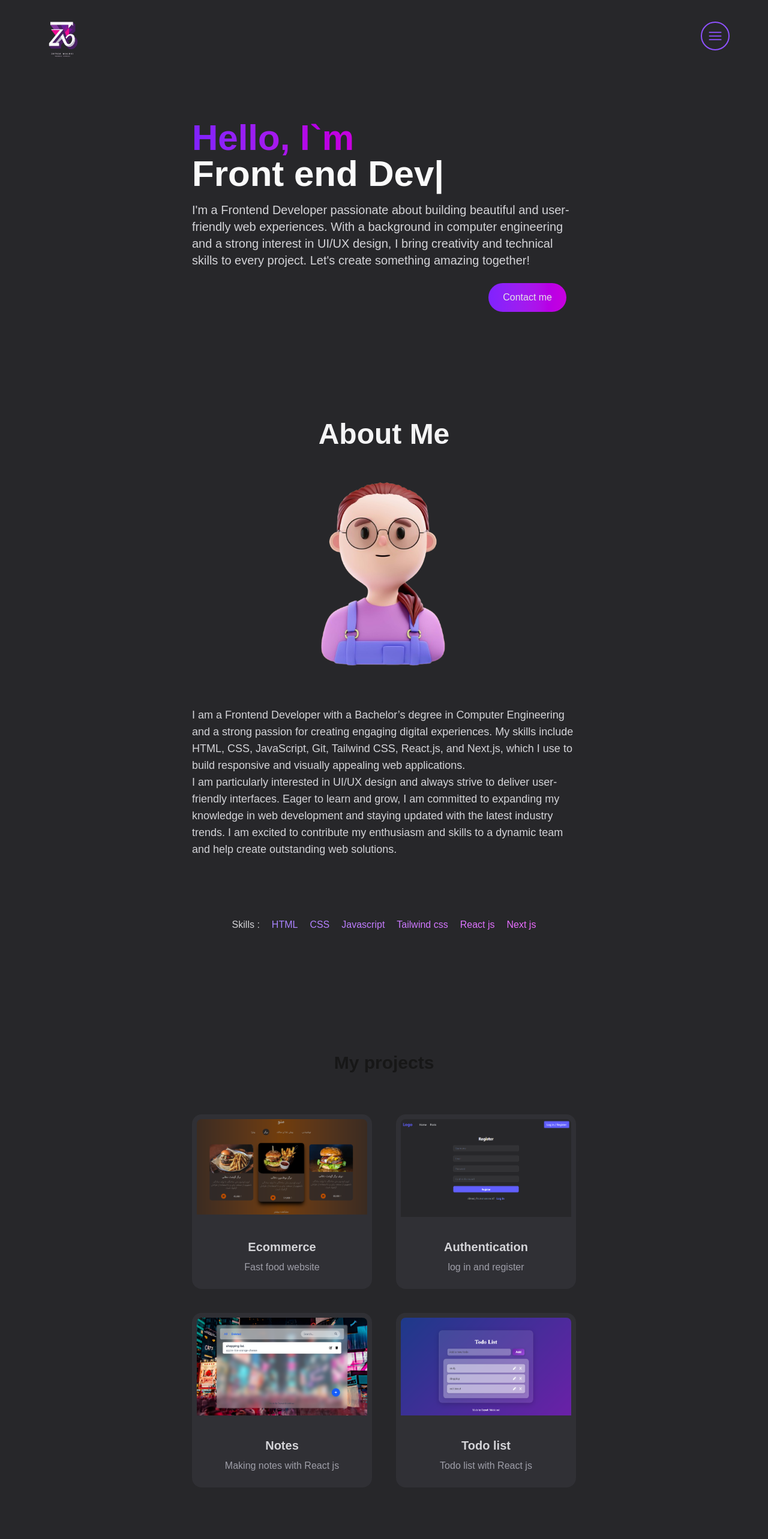
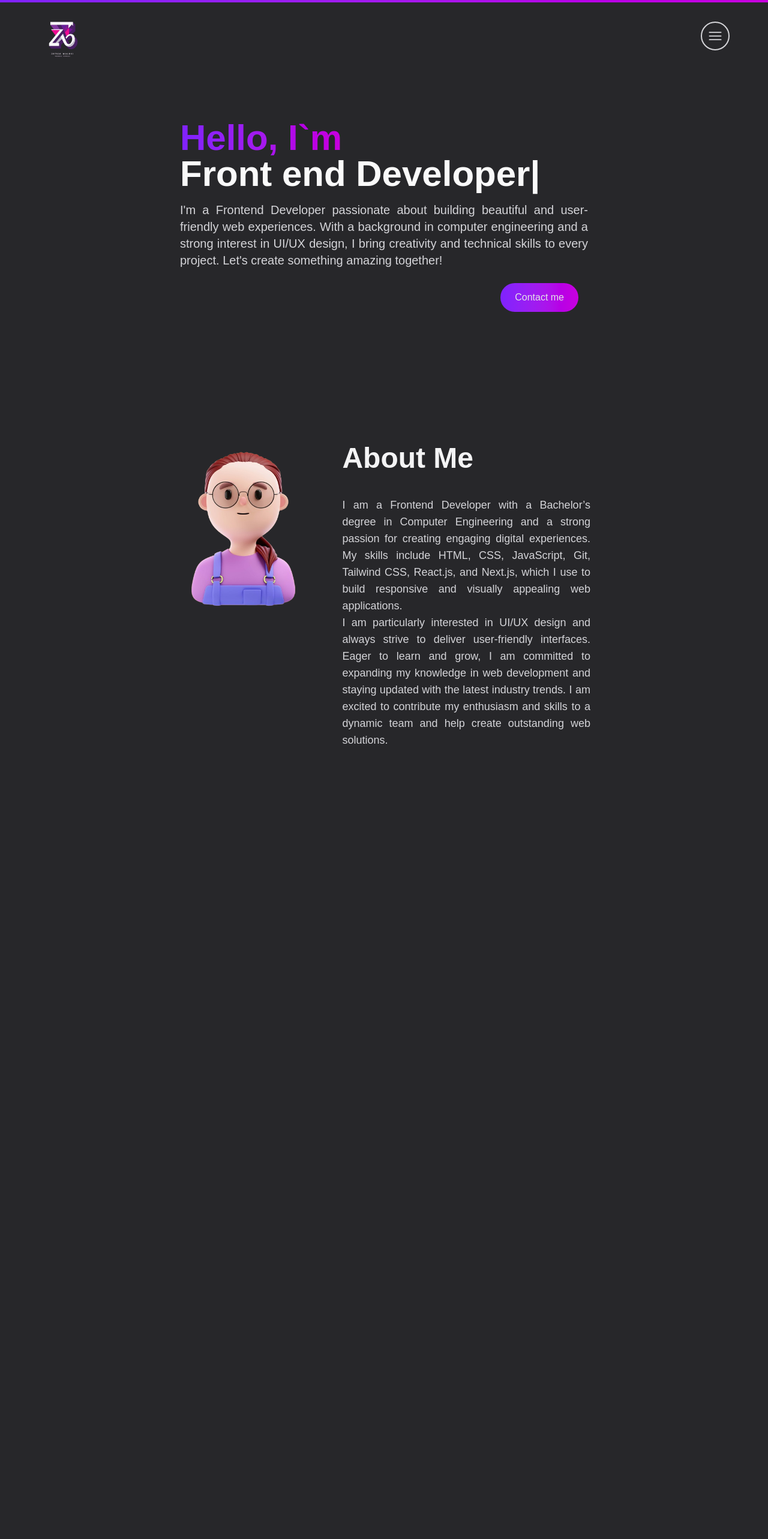
Before and after one commit to zeynabmaleki/portfolio-nextjs, a Next.js app: page / in a window 1280 px wide. Shown: the top 2566 px of the page at 60% size. Built offline with nearby package versions, Linux system fonts and the light colour scheme.

Commit message:
adding more animation

```diff
--- a/app/components/AboutSection.js
+++ b/app/components/AboutSection.js
@@ -1,9 +1,10 @@
 'use client'
 
-import React, { useTransition, useState } from 'react'
+import React, { useTransition, useState, useRef } from 'react'
 import Image from 'next/image'
 import TabButton from './TabButton'
-
+import { motion, useInView } from 'framer-motion'
+import { VelocityText } from './VelocityText'
 
 // const TAB_DATA = [
 //     {
@@ -31,8 +32,21 @@
 //     }
 // ]
 
+const cardVariantsOne = {
+    initial: { x: -75, opacity: 0 },
+    animate: { x: 0, opacity: 1 }
+}
+
+const cardVariantsTwo = {
+    initial: { x: 75, opacity: 0 },
+    animate: { x: 0, opacity: 1 }
+}
 
 export default function AboutSection() {
+
+    const ref = useRef(null)
+    const isInView = useInView(ref, { once: true })
+
     // const [tab, setTab] = useState("skills")
     // const [isPending, startTransition] = useTransition()
 
@@ -45,22 +59,40 @@
     // }
 
     return (
-        <section id='about' className='text-zinc-300 scroll-mt-20 mt-45 mb-25'>
-            <div className='flex flex-col justify-center items-center gap-10 mt-4 md:mt-0 text-left'>
+        <section id='about' className='text-zinc-300 scroll-mt-25 mt-45 mb-0 flex flex-col justify-center items-center'>
 
-                <h2 className='text-5xl font-bold mb-0 text-zinc-100'>
-                    About Me
-                </h2>
-
+            <div
+                ref={ref}
+                className='grid grid-cols-5 grid-rows-3 gap-4 mt-0 md:mt-0 text-left'
+            >
+                <motion.div
+                    variants={cardVariantsOne}
+                    initial='initial'
+                    animate={isInView ? 'animate' : 'initial'}
+                    transition={{ duration: 1, delay: 0.5 }}
+                    className='col-span-2 row-span-3'
+                >
                     <Image
                         src="/pic/avatar.png"
                         width={350}
                         height={350}
                         alt="pc pic"
-                    className=''
                     />
+                </motion.div>
 
-                <p className='text-base lg:text-lg'>
+
+                <motion.div
+                    variants={cardVariantsTwo}
+                    initial='initial'
+                    animate={isInView ? 'animate' : 'initial'}
+                    transition={{ duration: 1, delay: 0.5 }}
+                    className="col-span-3 row-span-3 col-start-3"
+                >
+                    <h2 className='text-5xl font-bold mb-10 text-zinc-100'>
+                        About Me
+                    </h2>
+
+                    <p className='text-base lg:text-lg col-span-3 row-span-2 col-start-3 row-start-2 pr-9 text-justify'>
                         I am a Frontend Developer with a Bachelor’s degree in Computer Engineering and a strong passion for creating engaging digital experiences.
                         My skills include HTML, CSS, JavaScript, Git, Tailwind CSS, React.js, and Next.js,
                         which I use to build responsive and visually appealing web applications. <br />
@@ -68,19 +100,24 @@
                         Eager to learn and grow, I am committed to expanding my knowledge in web development and staying updated with the latest industry trends.
                         I am excited to contribute my enthusiasm and skills to a dynamic team and help create outstanding web solutions.
                     </p>
+                </motion.div>
 
-                <div className='flex flex-row justify-center items-center gap-5 pt-15'>
+
+
+                <div className='col-span-5 row-start-4'>
+                    {/* <div className='flex flex-col justify-center items-center gap-5 pt-15'>
                         <h4>Skills : </h4>
-                    <ul className='flex flex-row gap-5 text-transparent bg-clip-text bg-gradient-to-r from-violet-400 to-fuchsia-400'>
+                        <div className='flex flex-col gap-5 text-transparent bg-clip-text bg-gradient-to-r from-violet-400 to-fuchsia-400'>
                             <li className='hover:text-zinc-200 '>HTML</li>
                             <li className='hover:text-zinc-200 '>CSS</li>
                             <li className='hover:text-zinc-200 '>Javascript</li>
                             <li className='hover:text-zinc-200 '>Tailwind css</li>
                             <li className='hover:text-zinc-200 '>React js</li>
                             <li className='hover:text-zinc-200'>Next js</li>
-                    </ul>
                         </div>
-
+                    </div> */}
+                    <VelocityText />
+                </div>
             </div>
 
 
--- a/app/components/EmailSection.js
+++ b/app/components/EmailSection.js
@@ -1,6 +1,19 @@
 'use client'
-import React, { useState } from "react";
+import React, { useState, useRef } from "react";
 import Link from 'next/link'
+import { motion, useInView } from 'framer-motion'
+
+
+const cardVariantsOne = {
+    initial: { y: -75, opacity: 0 },
+    animate: { y: 0, opacity: 1 }
+}
+
+const cardVariantsTwo = {
+    initial: { y: 75, opacity: 0 },
+    animate: { y: 0, opacity: 1 }
+}
+
 
 export default function EmailSection() {
 
@@ -37,29 +50,42 @@
         }
     };
 
+    const ref = useRef(null)
+    const isInView = useInView(ref, { once: true })
+
+
     return (
-        <section id="contact" className='scroll-mt-20 grid md:grid-cols-2 my-12 md:my-25 py-24 gap-15 mx-0 relative'>
+        <section id="contact" ref={ref} className=' grid md:grid-cols-2 mt-50 mb-0 pt-35 md:mt-25 md:mb-25  gap-15 mx-0 relative'>
             {/* <div className="size-130 rounded-full bg-radial-[at_50%_75%] blur-3xl   from-purple-900 from-40% to-zinc-800 absolute top-1/2 left-50 transform -translate-x-1/2 -translate-1/2"></div> */}
-            <div className='z-9 pl-2 max-md:pb-15'>
 
+                <motion.div
+                    variants={cardVariantsOne}
+                    initial='initial'
+                    animate={isInView ? 'animate' : 'initial'}
+                    transition={{ duration: 1, delay: 0.5 }}
+                    className='z-9 pl-2 max-md:pb-15'
+                >
                     <h5 className='font-bold text-2xl text-zinc-50  mb-10'>Let&apos;s connect</h5>
-                <p className='text-zinc-400 mb-4 max-w-md text-lg'>
+                    <p className='text-zinc-400 mb-4 max-w-md text-lg text-justify'>
                         I&apos;m always excited to connect with fellow developers,
                         potential collaborators, or anyone interested in my work.
                         Whether you have a project in mind, want to discuss opportunities,
                         or just say hello, feel free to reach out.
                         Let&apos;s build something amazing together!
                     </p>
-
-
                     <div className='socials flex flex-row gap-15 mt-10 text-transparent bg-clip-text bg-gradient-to-r from-violet-400 to-fuchsia-400'>
                         {/* <FaGithub /> */}
                         <Link href='https://github.com/zeynabmaleki' className='hover:text-zinc-200 '>Github</Link>
                         <Link href='https://jobvision.ir/cv/89898381-004723' className='hover:text-zinc-200 ' >Jobvision </Link>
                     </div>
-            </div>
+                </motion.div>
 
-            <div>
+                <motion.div
+                    variants={cardVariantsTwo}
+                    initial='initial'
+                    animate={isInView ? 'animate' : 'initial'}
+                    transition={{ duration: 1, delay: 0.5 }}
+                >
                     <form onSubmit={handleSubmit}
                         className='flex flex-col'>
                         <div className='mb-6'>
@@ -120,7 +146,8 @@
                             </p>
                         )}
                     </form>
-            </div>
+                </motion.div>
+
         </section>
     )
 }
--- a/app/components/HeroSection.js
+++ b/app/components/HeroSection.js
@@ -10,14 +10,14 @@
 export default function HeroSection() {
     return (
         <section>
-            <div className='flex flex-col justify-center items-center gap-8 lg:mb-30 mb-10 mt-5 max-sm:mt-0  lg:mt-5'>
+            <div className='flex flex-col justify-center items-center gap-8 mx-10 lg:mb-55 mb-10 mt-0 xl:mt-5'>
 
                 <motion.div
                     initial={{ opacity: 0, scale: 0.5 }}
                     animate={{ opacity: 1, scale: 1 }}
-                    transition={{ duration: 0.5 }}
+                    transition={{ duration: 1 }}
                     className='cols-span-7 place-self-center text-center sm:text-left '>
-                    <h1 className='text-zinc-50 mb-4 text-5xl sm:text-5xl md:text-5xl lg:text-6xl font-bold '>
+                    <h1 className='text-zinc-50 mb-4 text-4xl md:text-4xl lg:text-5xl xl:text-6xl font-bold max-md:mb-13'>
                         <span className='text-transparent bg-clip-text bg-gradient-to-r from-violet-600 to-fuchsia-600'>Hello, I`m {""}</span>
                         <br />
                         <TypeAnimation
@@ -34,17 +34,17 @@
                             repeat={Infinity}
                         />
                     </h1>
-                    <p className='text-zinc-300 text-base sm:text-lg lg:text-xl mb-6'>
+                    <p className='text-zinc-300 text-lg lg:text-xl mb-6 text-justify max-sm:text-center max-md:mb-10'>
                         I&apos;m a Frontend Developer passionate about building beautiful and user-friendly web experiences.
                         With a background in computer engineering and a strong interest in UI/UX design,
                         I bring creativity and technical skills to every project.
                         Let&apos;s create something amazing together!
                     </p>
 
-                    <div className='flex flex-row-reverse'>
+                    <div className='flex flex-row-reverse '>
                         <Link
                             href="https://jobvision.ir/cv/89898381-004723"
-                            className='w-full sm:w-fit px-6 py-3 rounded-full mr-4 bg-gradient-to-r from-violet-600 to-fuchsia-600 hover:scale-105 duration-300 text-zinc-200'>
+                            className='w-full sm:w-fit max-sm:mx-5 max-sm:text-lg px-6 py-3 rounded-full mr-4 bg-gradient-to-r from-violet-600 to-fuchsia-600 hover:scale-105 duration-300 text-zinc-200'>
                             Contact me
                         </Link>
                     </div>
--- a/app/components/Navbar.js
+++ b/app/components/Navbar.js
@@ -6,6 +6,7 @@
 import { Bars3Icon, XMarkIcon } from '@heroicons/react/24/solid'
 import MenuOverlay from './MenuOverlay'
 import Image from 'next/image'
+import { motion } from "framer-motion"
 
 const navLinks = [
     {
@@ -31,17 +32,17 @@
             <div className='flex flex-wrap items-center justify-between py-5 px-16'>
                 <Link href={"/"}>
                     <Image
-                    src="/pic/logo.png"
-                    width={80}
-                    height={50}
-                    alt='logo'
+                        src="/pic/logo.png"
+                        width={80}
+                        height={50}
+                        alt='logo'
                     />
                 </Link>
                 <div className='block'>
                     {!navbarOpen ? (
                         <button
                             className='flex items-center px-2 py-2 border-2 rounded-full
-                            border-violet-500 text-violet-500 '
+                            border-zinc-300 text-zinc-300 '
                             onClick={() => setNavbarOpen(true)}
                         >
                             <Bars3Icon className='w-7 h-7' />
@@ -49,8 +50,8 @@
                     ) : (
                         <button
                             className='flex items-center px-2 py-2 border-2 rounded-full
-                            border-violet-500 text-zinc-800
-                            bg-violet-500'
+                            border-zinc-300 text-zinc-300
+                            bg-zinc-700/50'
                             onClick={() => setNavbarOpen(false)}
                         >
                             <XMarkIcon className='w-7 h-7' />
@@ -60,7 +61,14 @@
 
             </div>
 
-            {navbarOpen ? <MenuOverlay links={navLinks} /> : null}
-        </nav>
+            {navbarOpen ?
+                <motion.div
+                    initial={{ opacity: 0 }}
+                    animate={{ opacity: 1 }}
+                    transition={{ duration: 1 }}
+                >
+                    <MenuOverlay links={navLinks} />
+                </motion.div> : null}
+        </nav >
     )
 }
--- a/app/components/ProjectSection.js
+++ b/app/components/ProjectSection.js
@@ -1,8 +1,8 @@
 'use client'
 
 import React, { useRef } from 'react'
-import ProjectSlide from './ProjectSlide'
-// import { motion, useInView } from 'framer-motion'
+import ProjectCard from './ProjectCard'
+import { motion, useInView } from 'framer-motion'
 
 const projectData = [
     {
@@ -35,22 +35,22 @@
     },
 ]
 
-// const cardVariants = {
-//     initial: { y: 50, opacity: 0 },
-//     animate: { y: 0, opacity: 1 }
-// }
+const cardVariants = {
+    initial: { y: 50, opacity: 0 },
+    animate: { y: 0, opacity: 1 }
+}
 
 export default function ProjectSection() {
-    // const ref = useRef(null)
-    // const isInView = useInView(ref, { once: true })
+    const ref = useRef(null)
+    const isInView = useInView(ref, { once: true })
 
     return (
         <section
             id='projects'
-            className='flex flex-col mt-50 scroll-mt-25' >
+            className='flex flex-col mt-0 mb-25 pt-0 scroll-mt-25' >
             <h2 className='text-center mb-17 text-3xl font-semibold'>My projects</h2>
 
-            <ul className='grid sm:grid-cols-2 grid-cols-1 gap-10 mx-0'>
+            {/* <ul className='grid sm:grid-cols-2 grid-cols-1 gap-10 mx-0'>
                 {projectData.map(project =>
                     <ProjectSlide
                         key={project.id}
@@ -60,18 +60,18 @@
                         gitUrl={project.gitUrl}
                     />
                 )}
-            </ul>
+            </ul> */}
 
-            {/* <ul ref={ref} className='grid sm:grid-cols-2 grid-cols-1 gap-10 mx-5'>
+            <ul ref={ref} className='grid sm:grid-cols-2 grid-cols-1 gap-10 mx-5'>
                 {projectData.map((project, index) =>
                     <motion.li
                         key={index}
                         variants={cardVariants}
                         initial='initial'
                         animate={isInView ? 'animate' : 'initial'}
-                        transition={{ duration: 0.3, delay: index * 0.4 }}
+                        transition={{ duration: 0.3, delay: index * 0.6 }}
                     >
-                        <ProjectSlide
+                        <ProjectCard
                             key={project.id}
                             title={project.title}
                             description={project.description}
@@ -80,7 +80,7 @@
                         />
                     </motion.li>
                 )}
-            </ul> */}
+            </ul>
         </section>
     )
 }
--- a/app/components/ProjectSlide.js
+++ /dev/null
@@ -1,37 +0,0 @@
-import React from 'react'
-import Link from 'next/link'
-import Image from "next/image";
-
-export default function ProjectSlide({ imageUrl, title, description, gitUrl }) {
-    return (
-        <div className='flex flex-col h-auto w-full justify-between items-center mx-auto bg-zinc-700/40 rounded-2xl hover:scale-105 duration-500 transform hover:shadow-xl border-double shadow-black text-stone-300 '>
-            <div className="relative w-full group ">
-
-                <Image
-                    src={imageUrl}
-                    width={400}
-                    height={250}
-                    style={{
-                        width: "100%",
-                        height: "auto"
-                    }}
-                    alt='project-image'
-                    className='rounded-2xl rounded-bl-none rounded-br-none pb-3 pt-2 pr-2 pl-2'
-                />
-
-                <div className="overlay absolute inset-0 bg-zinc-800/50 hidden group-hover:flex group-hover:bg-zinc-800/50 transition-all duration-500 justify-center items-center ">
-                    <Link href={gitUrl} className="h-12 w-12 relative border-2 rounded-full border-zinc-300 hover:border-zinc-100 flex items-center justify-center group/link ">
-                        code
-                    </Link>
-                </div>
-
-            </div>
-
-            <div className='text-zinc-300 rounded-b-xl py-6 px-4 text-center'>
-                <h5 className='text-xl font-semibold mb-2'>{title}</h5>
-                <p className='text-zinc-400'>{description}</p>
-            </div>
-
-        </div>
-    )
-}
--- /dev/null
+++ b/app/components/ScrollWrapper.js
@@ -0,0 +1,27 @@
+// components/ScrollWrapper.js
+'use client';
+
+import { useScroll } from 'framer-motion';
+import { motion } from 'framer-motion';
+
+export default function ScrollWrapper({ children }) {
+    const { scrollYProgress } = useScroll();
+
+    return (
+        <>
+            <motion.div
+                style={{
+                    position: 'fixed',
+                    top: 0,
+                    left: 0,
+                    height: '4px',
+                    width: '100%',
+                    transformOrigin: 'left',
+                    scaleX: scrollYProgress,
+                }}
+                className='bg-gradient-to-r from-violet-600 to-fuchsia-600 z-50'
+            />
+            {children}
+        </>
+    );
+}
--- /dev/null
+++ b/app/components/VelocityText.js
@@ -0,0 +1,42 @@
+import {
+    motion,
+    useScroll,
+    useVelocity,
+    useTransform,
+    useSpring,
+} from "framer-motion";
+import React, { useRef } from "react";
+
+export const VelocityText = () => {
+
+    const targetRef = useRef(null);
+    const { scrollYProgress } = useScroll({
+        target: targetRef,
+        offset: ["start start", "end start"],
+    });
+    const scrollVelocity = useVelocity(scrollYProgress);
+    const skewXRaw = useTransform(
+        scrollVelocity,
+        [-0.5, 0.5],
+        ["45deg", "-45deg"]
+    );
+    const skewX = useSpring(skewXRaw, { mass: 3, stiffness: 400, damping: 50 });
+    const xRaw = useTransform(scrollYProgress, [0, 1], [0, -4000]);
+    const x = useSpring(xRaw, { mass: 3, stiffness: 400, damping: 50 });
+
+    return (
+        <section
+            ref={targetRef}
+            className="h-[250vh] bg-zinc-800 text-zinc-300"
+        >
+            <div className="sticky top-0 flex h-screen items-center overflow-hidden">
+                <motion.p
+                    style={{ skewX, x }}
+                    className="origin-bottom-left pl-250 pr-350 whitespace-nowrap text-5xl font-light uppercase leading-[0.85] md:text-7xl md:leading-[0.85]"
+                >
+                    skills: JavaScript, Tailwind CSS, React JS, Next JS
+                </motion.p>
+            </div>
+        </section>
+    );
+};
--- a/app/page.js
+++ b/app/page.js
@@ -5,11 +5,13 @@
 import ProjectSection from "./components/ProjectSection"
 import EmailSection from "./components/EmailSection"
 import Footer from "./components/Footer"
+import ScrollWrapper from "./components/ScrollWrapper";
 
 export default function Home() {
   return (
+    <ScrollWrapper>
 
-    <main className="flex flex-col min-h-screen bg-zinc-800 xl:px-80 lg:px-45 md:px-45 sm:px-45 px-0">
+      <main className="flex flex-col min-h-screen bg-zinc-800 2xl:px-80 xl:px-65 lg:px-45 md:px-30 sm:px-10 px-0">
         <Navbar />
         <div className="container mx-auto py-10  mt-35">
           <HeroSection />
@@ -19,5 +21,7 @@
         </div>
         <Footer />
       </main>
+
+    </ScrollWrapper>
   );
 }
--- a/package.json
+++ b/package.json
@@ -9,7 +9,9 @@
     "lint": "eslint"
   },
   "dependencies": {
+    "@gsap/react": "^2.1.2",
     "@heroicons/react": "^2.2.0",
+    "gsap": "^3.13.0",
     "motion": "^12.23.12",
     "next": "15.5.2",
     "react": "19.1.0",
```
Also changed, not shown: app/components/MenuOverlay.js (+16 -8 lines), 1 other file (tests, documents, lock files or other folders). Lines whose indentation alone changed are shown as unchanged.
